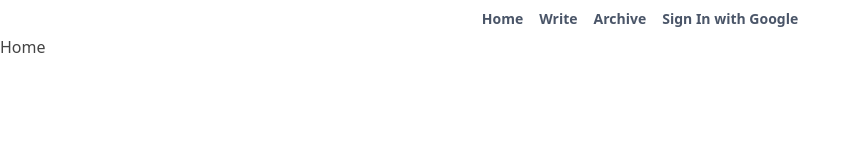
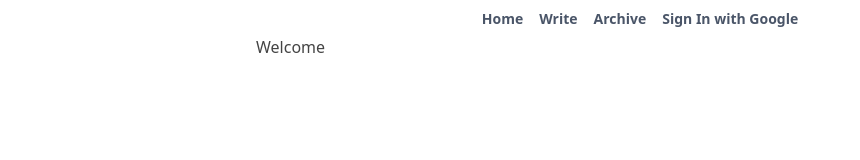
Before and after one commit to yaodong/kasten, a React (Create React App) app: page / in a window 1280 px wide. Shown: the top 160 px of the page, without its empty margins (0-860 px from the left). Built offline with nearby package versions, Linux system fonts and the light colour scheme; no server answers.

Commit message:
create note using cloud functions

```diff
--- a/src/App.js
+++ b/src/App.js
@@ -1,6 +1,5 @@
 import React from 'react';
 import { BrowserRouter as Router, Switch, Route } from 'react-router-dom';
-import Header from './components/Header';
 import ProtectedRoute from './routes'
 import HomePage from './pages/Home';
 import ArchivePage from './pages/Archive';
@@ -9,7 +8,6 @@ import WritePage from './pages/Write';
 function App() {
   return (
     <Router>
-      <Header />
       <Switch>
         <ProtectedRoute path="/write" component={WritePage} />
         <ProtectedRoute path="/archive" component={ArchivePage} />
--- a/src/components/Header.js
+++ b/src/components/Header.js
@@ -1,8 +1,11 @@
 import React from 'react';
 import { Link } from 'react-router-dom';
-import UserSignInOut from './UserSignInOut'
+import UserSignInOut from './UserSignInOut';
+import { useLocation } from 'react-router-dom';
 
 const Header = () => {
+  let location = useLocation();
+
   return (
     <div className="header">
       <div className="container mx-auto">
--- a/src/components/editor/index.js
+++ b/src/components/editor/index.js
@@ -1,10 +1,10 @@
 import React from 'react'
-import { convertFromRaw, Editor, EditorState, RichUtils, getDefaultKeyBinding } from 'draft-js'
+import { convertFromRaw, Editor, EditorState, convertToRaw, RichUtils, getDefaultKeyBinding } from 'draft-js'
 import Toolbar from './Toolbar';
 
-const CustomEditor = ({ note, onSubmit }) => {
+const CustomEditor = ({ content, onSubmit }) => {
   const [editorState, setEditorState] = React.useState(() =>
-    note ? EditorState.createWithContent(convertFromRaw(note['content'])) : EditorState.createEmpty()
+    content ? EditorState.createWithContent(convertFromRaw(content)) : EditorState.createEmpty()
   )
 
   const toggleInlineStyle = (style) => {
@@ -17,7 +17,7 @@ const CustomEditor = ({ note, onSubmit }) => {
 
   const onSave = async (e) => {
     e.preventDefault()
-    console.log(e)
+    onSubmit(convertToRaw(editorState.getCurrentContent()))
   }
 
   const handleKeyCommand = (command, editorState) => {
--- a/src/pages/Archive.js
+++ b/src/pages/Archive.js
@@ -1,9 +1,13 @@
 import React from 'react';
+import Header from '../components/Header';
 
 const ArchivePage = () => {
   return (
-    <div>
-      Archive
+    <div className="container">
+      <Header />
+      <div className="page">
+        archive pages
+      </div>
     </div>
   );
 };
--- a/src/pages/Home.js
+++ b/src/pages/Home.js
@@ -1,9 +1,13 @@
 import React from 'react';
+import Header from '../components/Header';
 
 const HomePage = () => {
   return (
-    <div>
-      Home
+    <div className="container">
+      <Header />
+      <div className="page">
+        Welcome
+      </div>
     </div>
   );
 };
--- a/src/pages/Write.js
+++ b/src/pages/Write.js
@@ -1,17 +1,20 @@
 import React from 'react';
-import PropTypes from 'prop-types';
+import firebaseService from '../firebase';
 import Editor from '../components/editor';
 
 const WritePage = props => {
+
+  const onSubmit = async (content) => {
+    const noteId = await firebaseService.createNote(content);
+  }
+
   return (
-    <div className="page">
-      <Editor />
+    <div className="container">
+      <div className="page">
+        <Editor onSubmit={onSubmit} />
+      </div>
     </div>
   );
 };
 
-WritePage.propTypes = {
-
-};
-
 export default WritePage;
--- a/src/store/auth.js
+++ b/src/store/auth.js
@@ -1,5 +1,5 @@
 import firebase from 'firebase/app';
-import firebaseService from '../services/firebase';
+import firebaseService from '../firebase';
 
 export const AuthActions = {
   SIGN_IN: 'AUTH_SIGN_IN',
```
Also changed, not shown: 1 other file (tests, documents, lock files or other folders).
